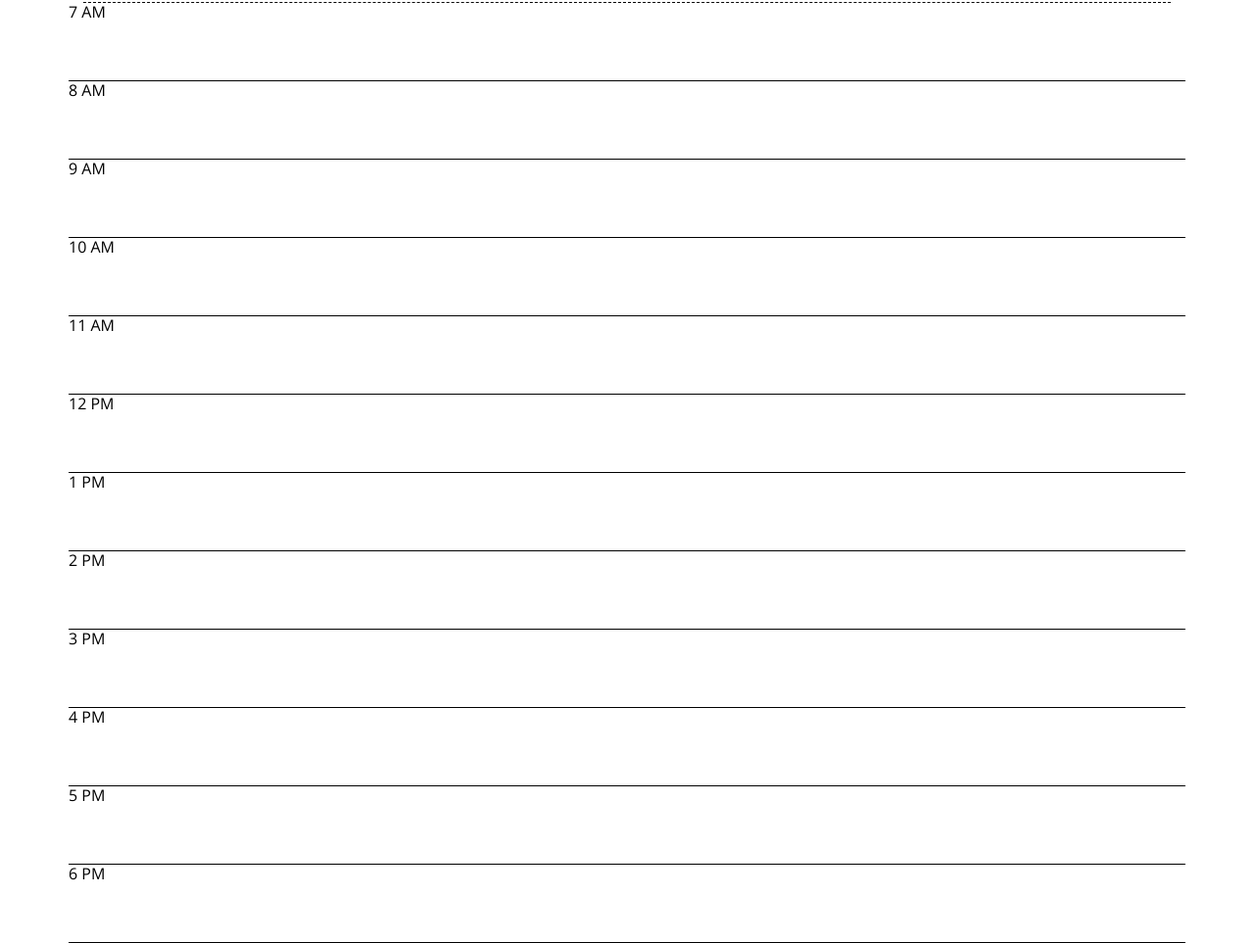
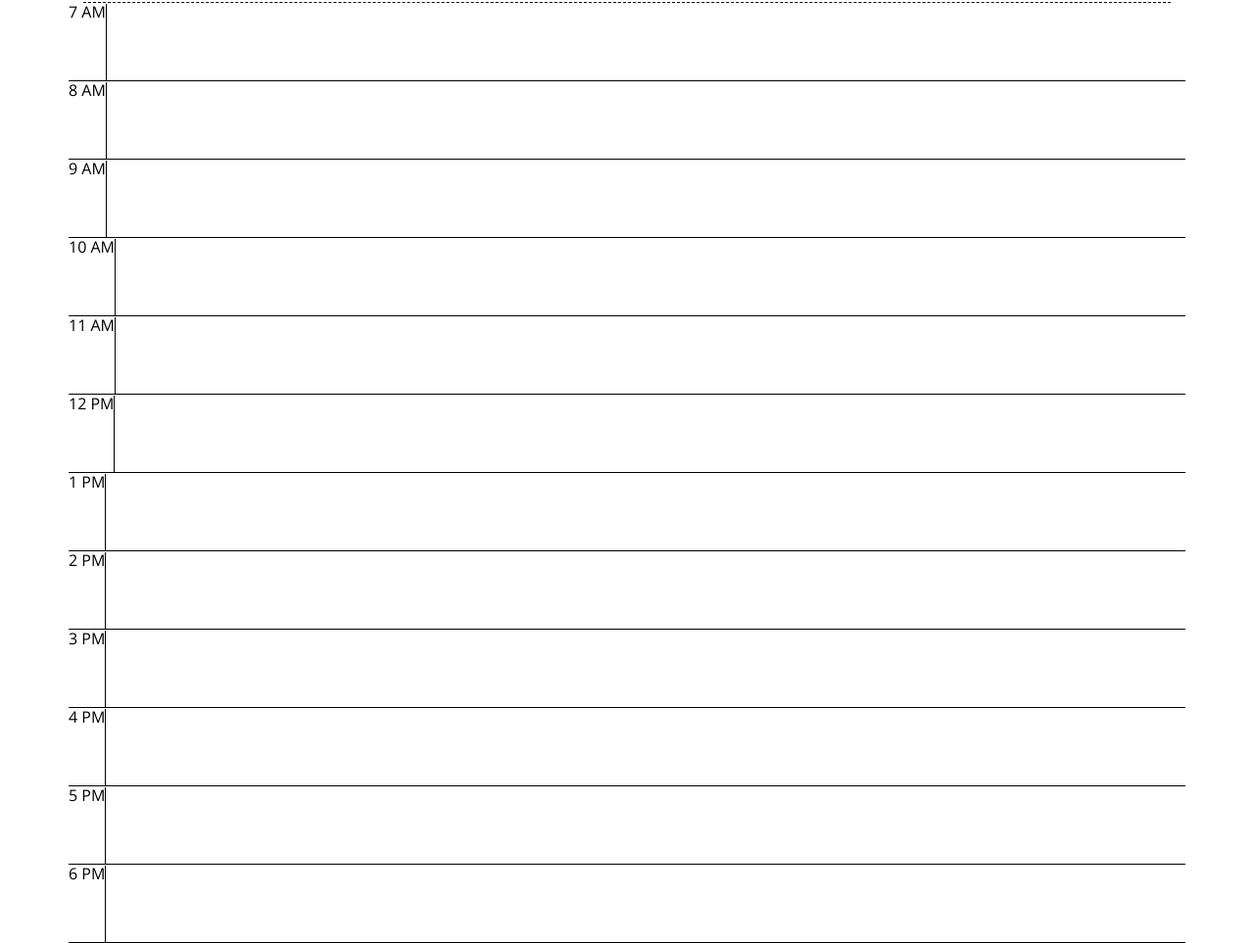
Before and after one commit to Pmarti53/workday-scheduler, a plain HTML site: page Develop/index.html in a window 1280 px wide. Shown: the part 334-1297 px from the top of the page at 98% size. Drawn offline with nearby package versions, Linux system fonts and the light colour scheme.

Commit message:
added text area

```diff
--- a/Develop/index.html
+++ b/Develop/index.html
@@ -2,7 +2,7 @@
 <html lang="en">
 <!-- Color code time blocks -->
 <!-- ***add timeblock selection on click*** -->
-<!-- add ability to enter text within timeblock  -->
+<!-- ***add ability to enter text within timeblock****  -->
 <!-- add save ability to save information for timeblock in local storage -->
 
 
@@ -28,18 +28,18 @@
   <div class="container">
     <!-- Timeblocks go here -->
     <div class="times">
-      <div class="row row-1">7 AM</div>
-      <div class="row row-2">8 AM</div>
-      <div class="row row-3">9 AM</div>
-      <div class="row row-4">10 AM</div>
-      <div class="row row-5">11 AM</div>
-      <div class="row row-6">12 PM</div>
-      <div class="row row-7">1 PM</div>
-      <div class="row row-8">2 PM</div>
-      <div class="row row-9">3 PM</div>
-      <div class="row row-10">4 PM</div>
-      <div class="row row-11">5 PM</div>
-      <div class="row row-12">6 PM</div>
+      <div class="row row-1">7 AM<textarea></textarea></div>
+      <div class="row row-2">8 AM<textarea></textarea></div>
+      <div class="row row-3">9 AM<textarea></textarea></div>
+      <div class="row row-4">10 AM<textarea></textarea></div>
+      <div class="row row-5">11 AM<textarea></textarea></div>
+      <div class="row row-6">12 PM<textarea></textarea></div>
+      <div class="row row-7">1 PM<textarea></textarea></div>
+      <div class="row row-8">2 PM<textarea></textarea></div>
+      <div class="row row-9">3 PM<textarea></textarea></div>
+      <div class="row row-10">4 PM<textarea></textarea></div>
+      <div class="row row-11">5 PM<textarea></textarea></div>
+      <div class="row row-12">6 PM<textarea></textarea></div>
     </div>
 
   </div>
--- a/Develop/script.js
+++ b/Develop/script.js
@@ -1,7 +1,7 @@
+var addTask = document.getElementById('row')
 
 
-
-n =  new Date();
+n = new Date();
 y = n.getFullYear();
 m = n.getMonth() + 1;
 d = n.getDate();
@@ -10,51 +10,14 @@ document.getElementById("currentDay").innerHTML = m + "/" + d + "/" + y;
 $(document).ready(function () {
     $(".row").click(function () {
         console.log("div was selected");
-
     });
 });
 
-
-
-
-
-
-
-
-
-
-
-
-
-
-
-
-
-
-
-
-
-
-
-
-
-
-
-
-
-
-// // $(".row").on("click", div, function() {
-// //     console.log("<div> was clicked")
-// // })
-
-// $(document).ready(function () {
-//     $("div").click(function () {
-//         $(this).hide();
-//     });
-// });
-
-// document.getElementById("currentDay").innerHTML = "Date";
-
-// const date = date.now();
-
-// document.querySelectorAll("#times")
+jQuery(document).ready(function () {
+    $(".row").append('<p><a id=".row-1" href="#"></a></p>');
+    $('#myLink').on('click',
+        function () {
+            $('textarea').val('some content');
+        }
+    );
+});
```
